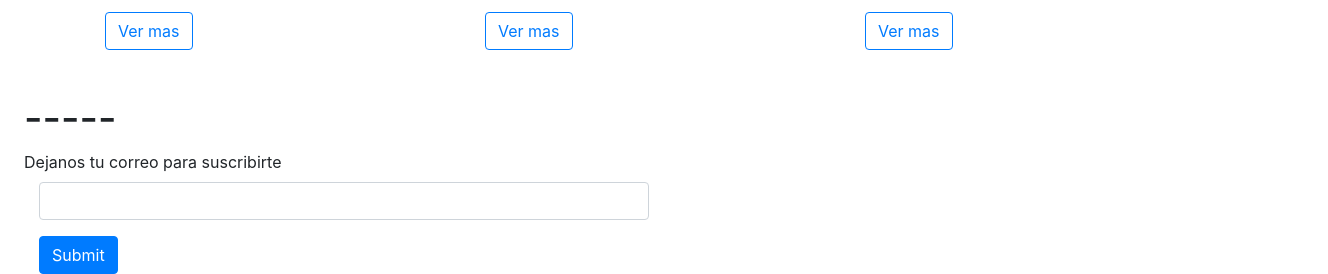
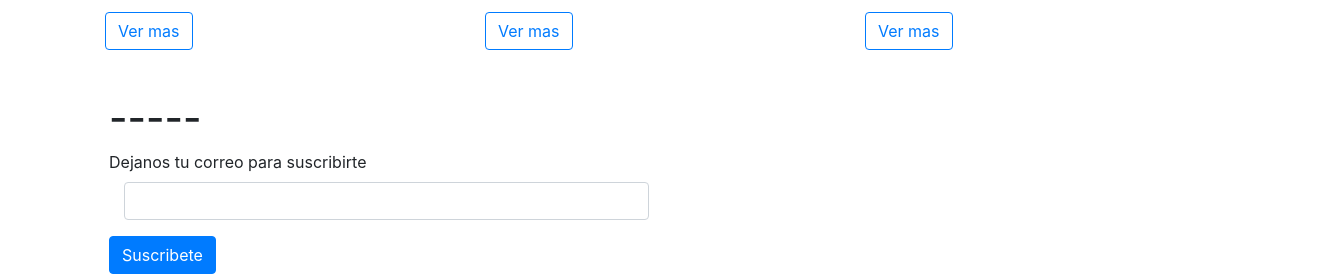
Before and after one commit to alcubilla/ProyectoSemana2, a React (Create React App) app: page / in a window 1280 px wide. Shown: the part 2588-2862 px from the top of the page, 1328 px wide, since content can reach past the window. Built offline with nearby package versions, Linux system fonts and the light colour scheme.

Commit message:
Se agrego mensaje al hacer click en el botón de suscripción

```diff
--- a/public/index.html
+++ b/public/index.html
@@ -15,6 +15,14 @@
       user's mobile device or desktop. See https://developers.google.com/web/fundamentals/web-app-manifest/
     -->
     <link rel="manifest" href="%PUBLIC_URL%/manifest.json" />
+    <link
+      rel="stylesheet"
+      href="https://maxcdn.bootstrapcdn.com/bootstrap/4.4.1/css/bootstrap.min.css"
+    />
+    <script src="https://ajax.googleapis.com/ajax/libs/jquery/3.4.1/jquery.min.js"></script>
+    <script src="https://cdnjs.cloudflare.com/ajax/libs/popper.js/1.16.0/umd/popper.min.js"></script>
+    <script src="https://maxcdn.bootstrapcdn.com/bootstrap/4.4.1/js/bootstrap.min.js"></script>
+
     <link
       rel="stylesheet"
       href="https://stackpath.bootstrapcdn.com/bootstrap/4.4.1/css/bootstrap.min.css"
--- a/src/components/MyFooter.js
+++ b/src/components/MyFooter.js
@@ -2,6 +2,7 @@ import React from "react";
 
 function MyFooter() {
   return (
+    <div class="container">
       <div class="custom-file m-4">
         <h1 m-2>-----</h1>
         <form>
@@ -12,13 +13,45 @@ function MyFooter() {
             <div class="form-group col-md-6">
               <input type="email" class="form-control" id="inputEmail4"></input>
             </div>
-          <div class="form-group col-md-4">
-            <button type="submit" class="btn btn-primary">
-              Submit
+
+            <button
+              type="button"
+              class="btn btn-primary"
+              data-toggle="modal"
+              data-target="#myModal"
+            >
+              Suscribete
+            </button>
+
+            <div class="modal fade" id="myModal">
+              <div class="modal-dialog modal-sm">
+                <div class="modal-content">
+                  <div class="modal-header">
+                    <h4 class="modal-title">Ya eres parte de nuesto público</h4>
+                    <button type="button" class="close" data-dismiss="modal">
+                      &times;
+                    </button>
+                  </div>
+
+                  <div class="modal-body">
+                    Estamos felices de tenerte con nosotros
+                  </div>
+
+                  <div class="modal-footer">
+                    <button
+                      type="button"
+                      class="btn btn-secondary"
+                      data-dismiss="modal"
+                    >
+                      Close
                     </button>
                   </div>
                 </div>
+              </div>
+            </div>
+          </div>
         </form>
+      </div>
     </div>
   );
 }
```
Lines whose indentation alone changed are shown as unchanged.
